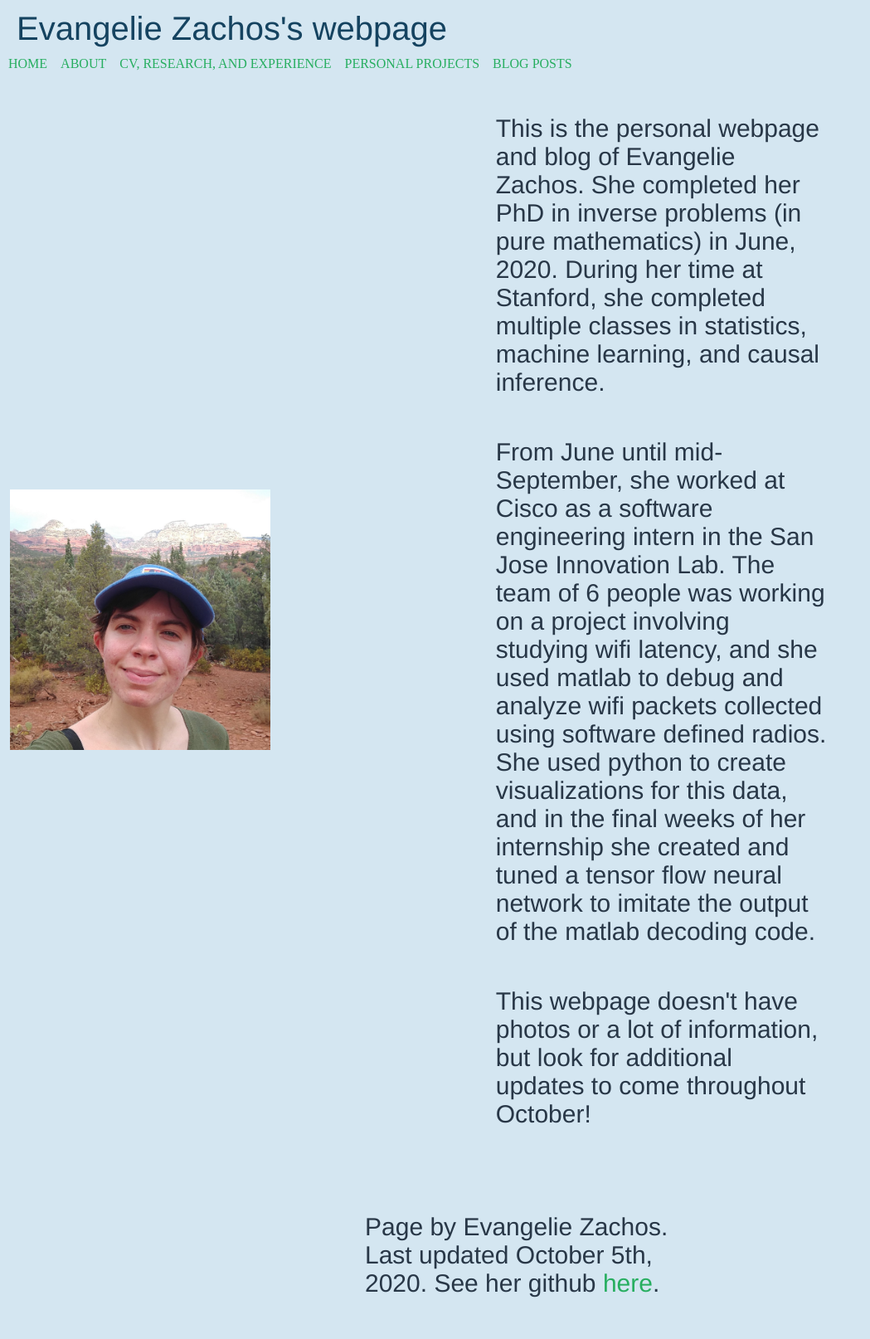
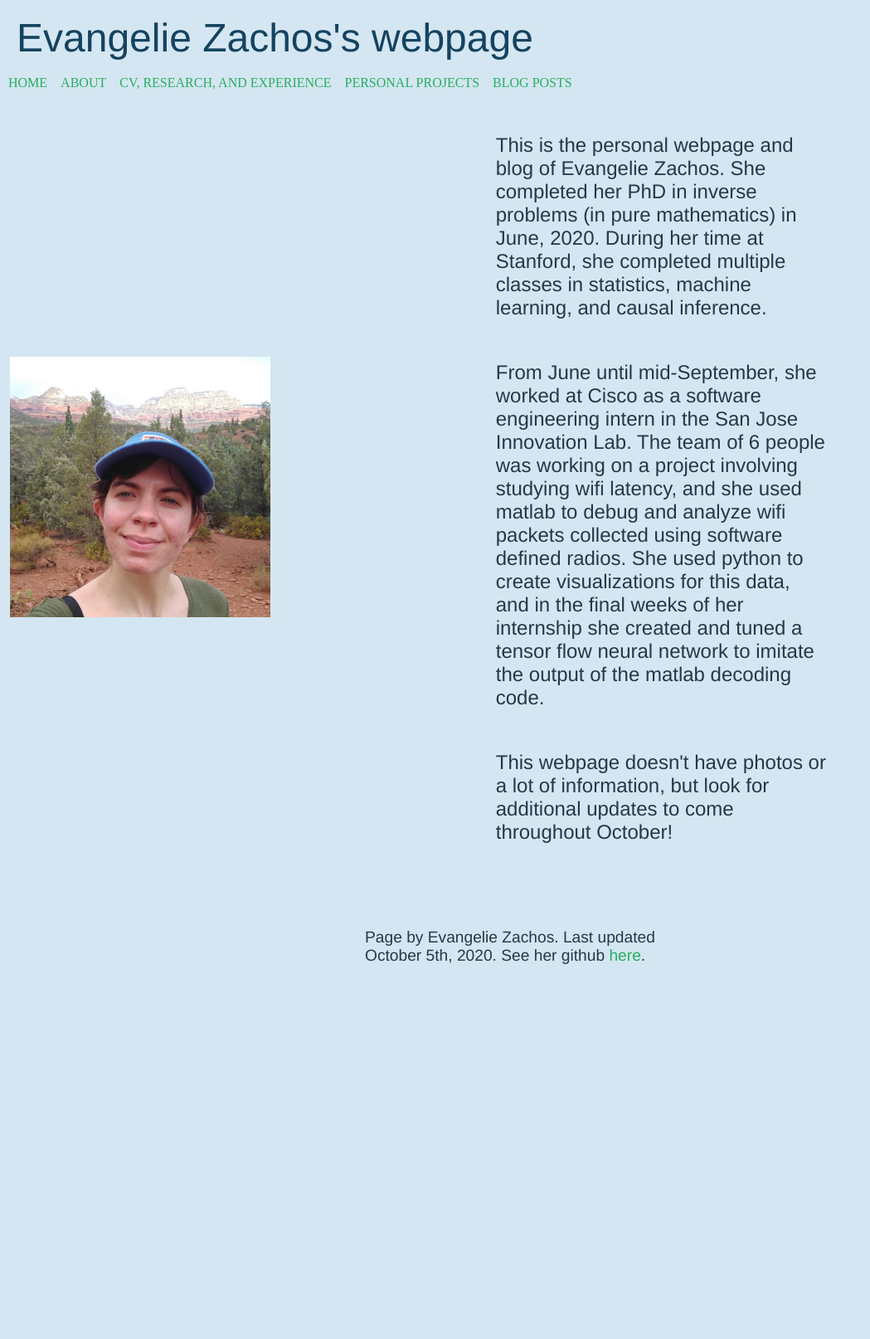
Before and after one commit to ezachos/ezachos.github.io, a Jekyll site: the page built from index.html, in a window 1280 px wide. Shown: the whole page at 83% size, without its empty margins (0-1049 px from the left). Built offline with Jekyll 4.4.1, drawn with Linux system fonts in a browser that asks for light colours; after the commit the page ends 1213 px from its top, so only the background shows below that.

Commit message:
Update styles.css

```diff
--- a/css/styles.css
+++ b/css/styles.css
@@ -4,7 +4,7 @@
 }
 
 html {background-color: #d4e6f1; background:#d4e6f1; min-height:100%; overflow-y:scroll; position:relative; }
-body { color: #283747 ; font-family:'Helvetica Neue', 'Arial', 'Sans-Serif'; margin:10px 10px; wideth 80%;}
+body { color: #283747 ; font-family:'Helvetica Neue', 'Arial', 'Sans-Serif'; margin:10px 10px; width 80%;}
 
 a { color:#27ae60 ; }
 a:link { text-decoration:none; }
@@ -13,18 +13,18 @@ a:hover { color:#145a32; }
 ul { list-style-type:none; }
 nav li { display:inline-block; padding:0 16px 0 0; }
 
-h1 { color:#154360 ; font-size:40px; line-height:32px; font-weight:400; margin:10px; padding:8px 0;}
-h2, h3, h4, h5 { font-weight:400; margin:10px; padding:8px 0; font-size:24px; line-height:28px; }
+h1 { color:#154360 ; font-size:3em; font-weight:400; margin:10px; padding:8px 0;}
+h2, h3, h4, h5 { font-weight:400; margin:10px; padding:8px 0; font-size:2.5em; }
 nav { font-family:"biolinum_r_g"; sans-serif; text-transform:uppercase; }
 
 p {
   display: block;
   width: 400px;
   margin: 50px auto;
-  font: 30px 'Helvetica Neue', 'Arial', 'Sans-Serif';
+  font: 1.5em 'Helvetica Neue', 'Arial', 'Sans-Serif';
 }
 
 
-footer {color:#283747; font-family:'Helvetica Neue', 'Arial', 'Sans-Serif'; font-size:10px; font-weight:400; line-height:2px;
+footer {color:#283747; font-family:'Helvetica Neue', 'Arial', 'Sans-Serif'; font-size:0.8em; font-weight:400;
     display: block;
 }
```
